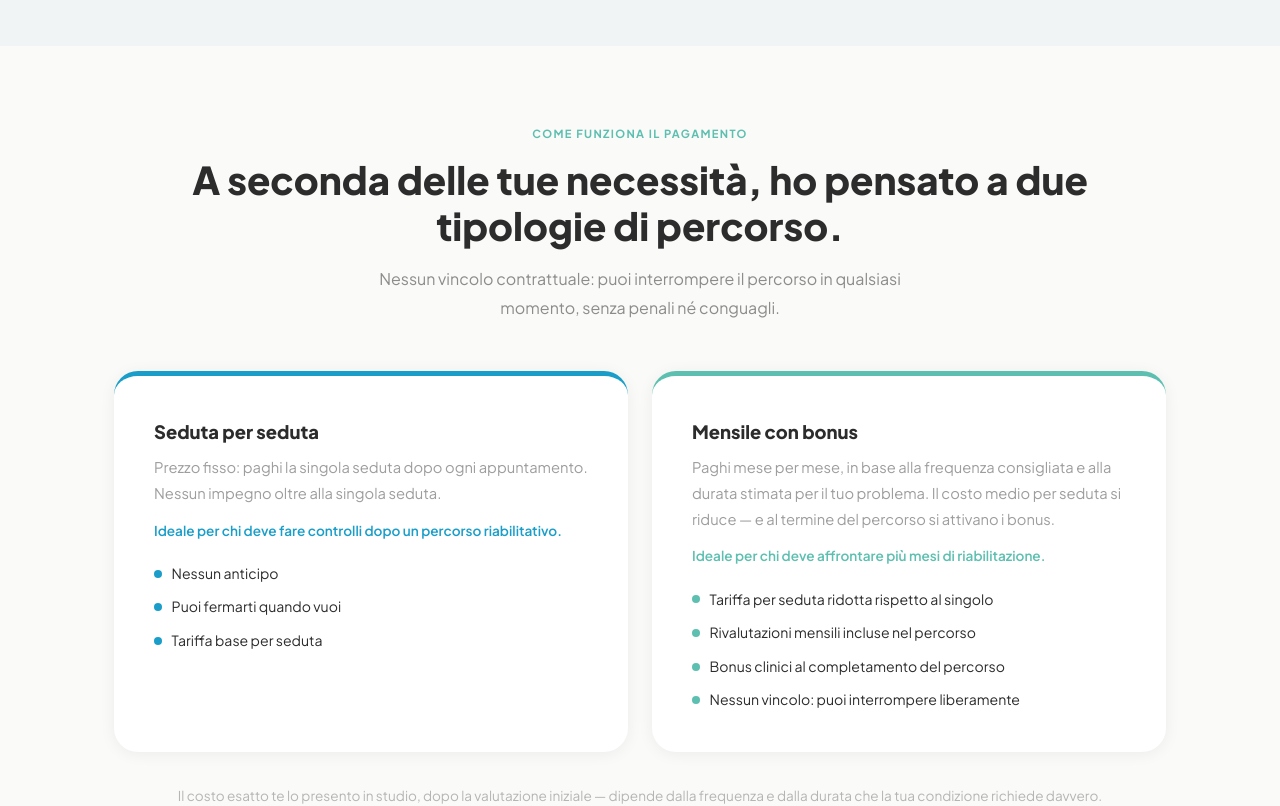
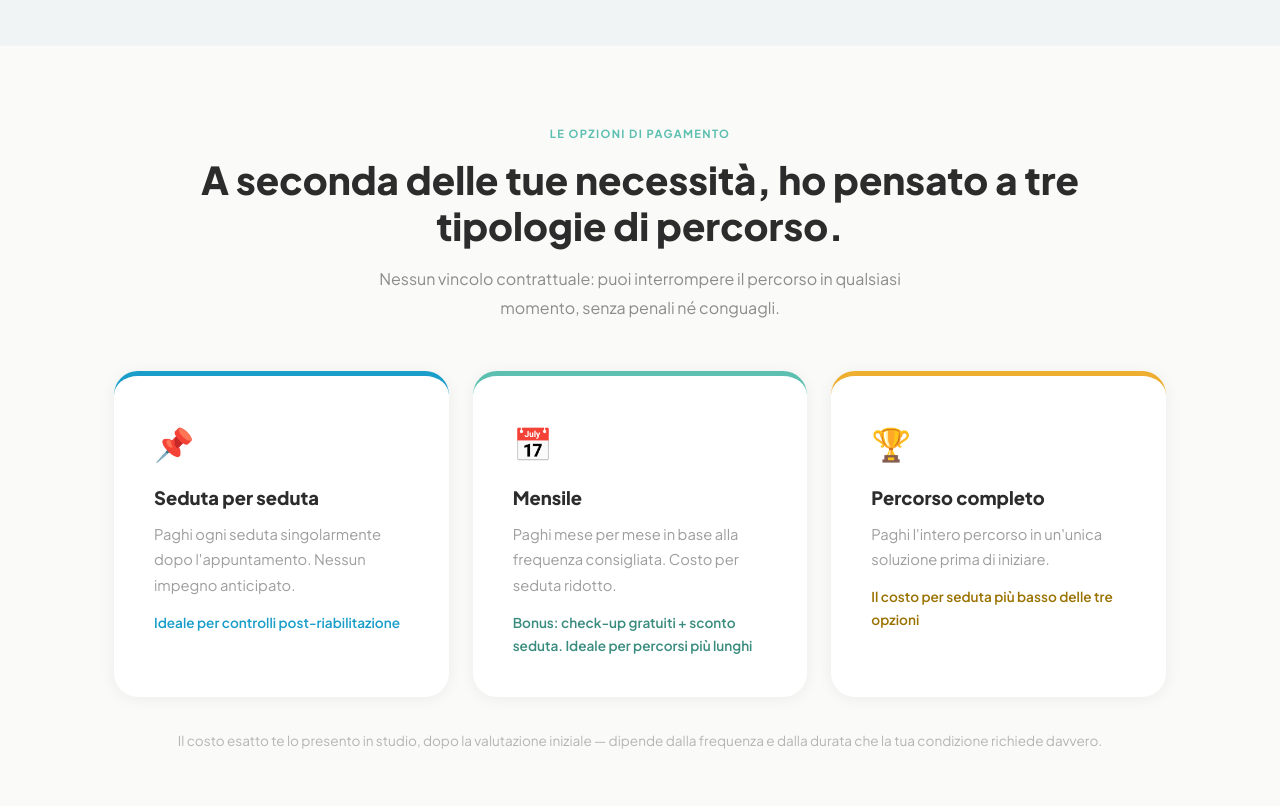
Before and after one commit to studio-mantovan/studio-mantovan, a Next.js app in the folder site/: page /percorsi in a window 1280 px wide. Shown: the part 2400-3206 px from the top of the page. Built offline with nearby package versions, Linux system fonts and the light colour scheme.

Commit message:
feat: aggiunge terza opzione pagamento (Percorso completo) nella sezione pagamento

```diff
--- a/site/src/app/percorsi/page.tsx
+++ b/site/src/app/percorsi/page.tsx
@@ -328,10 +328,10 @@ function PagamentoSection() {
         <FadeIn>
           <div style={{ textAlign: 'center', marginBottom: '3rem' }}>
             <span style={{ fontSize: '0.7rem', fontWeight: 700, textTransform: 'uppercase', letterSpacing: '0.12em', color: C.secondary }}>
-              Come funziona il pagamento
+              Le opzioni di pagamento
             </span>
             <h2 style={{ fontSize: 'clamp(1.8rem, 3vw, 2.4rem)', fontWeight: 800, color: C.text, marginTop: '0.75rem', lineHeight: 1.2 }}>
-              A seconda delle tue necessità, ho pensato a due tipologie di percorso.
+              A seconda delle tue necessità, ho pensato a tre tipologie di percorso.
             </h2>
             <p style={{ marginTop: '1rem', color: `${C.text}88`, lineHeight: 1.8, maxWidth: '580px', marginLeft: 'auto', marginRight: 'auto', fontSize: '1rem' }}>
               Nessun vincolo contrattuale: puoi interrompere il percorso in qualsiasi momento, senza penali né conguagli.
@@ -339,65 +339,61 @@ function PagamentoSection() {
           </div>
         </FadeIn>
 
-        <div className="grid grid-cols-1 md:grid-cols-2 gap-6">
+        <div className="grid grid-cols-1 md:grid-cols-3 gap-6">
           <FadeIn direction="left" delay={0.05}>
             <div style={{
               background: C.white, borderRadius: C.radiusLg, padding: '2.5rem',
               height: '100%', boxShadow: '0 2px 16px rgba(0,0,0,0.06)',
               borderTop: `5px solid ${C.primary}`,
             }}>
+              <div style={{ fontSize: '2rem', marginBottom: '0.75rem' }}>📌</div>
               <h3 style={{ fontSize: '1.15rem', fontWeight: 800, color: C.text, marginBottom: '0.5rem' }}>
                 Seduta per seduta
               </h3>
               <p style={{ fontSize: '0.92rem', color: `${C.text}77`, lineHeight: 1.75, marginBottom: '0.75rem' }}>
-                Prezzo fisso: paghi la singola seduta dopo ogni appuntamento. Nessun impegno oltre alla singola seduta.
+                Paghi ogni seduta singolarmente dopo l&apos;appuntamento. Nessun impegno anticipato.
               </p>
-              <p style={{ fontSize: '0.85rem', color: C.primary, fontWeight: 600, marginBottom: '1.25rem' }}>
-                Ideale per chi deve fare controlli dopo un percorso riabilitativo.
+              <p style={{ fontSize: '0.85rem', color: C.primary, fontWeight: 600, marginTop: 'auto' }}>
+                Ideale per controlli post-riabilitazione
               </p>
-              <div style={{ display: 'flex', flexDirection: 'column', gap: '0.6rem' }}>
-                {[
-                  'Nessun anticipo',
-                  'Puoi fermarti quando vuoi',
-                  'Tariffa base per seduta',
-                ].map((v, i) => (
-                  <div key={i} style={{ display: 'flex', alignItems: 'center', gap: '0.6rem' }}>
-                    <div style={{ width: 8, height: 8, borderRadius: '50%', background: C.primary, flexShrink: 0 }} />
-                    <span style={{ fontSize: '0.88rem', color: C.text }}>{v}</span>
-                  </div>
-                ))}
-              </div>
             </div>
           </FadeIn>
 
-          <FadeIn direction="right" delay={0.1}>
+          <FadeIn delay={0.1}>
             <div style={{
               background: C.white, borderRadius: C.radiusLg, padding: '2.5rem',
               height: '100%', boxShadow: '0 2px 16px rgba(0,0,0,0.06)',
               borderTop: `5px solid ${C.secondary}`,
             }}>
+              <div style={{ fontSize: '2rem', marginBottom: '0.75rem' }}>📅</div>
               <h3 style={{ fontSize: '1.15rem', fontWeight: 800, color: C.text, marginBottom: '0.5rem' }}>
-                Mensile con bonus
+                Mensile
               </h3>
               <p style={{ fontSize: '0.92rem', color: `${C.text}77`, lineHeight: 1.75, marginBottom: '0.75rem' }}>
-                Paghi mese per mese, in base alla frequenza consigliata e alla durata stimata per il tuo problema. Il costo medio per seduta si riduce — e al termine del percorso si attivano i bonus.
+                Paghi mese per mese in base alla frequenza consigliata. Costo per seduta ridotto.
               </p>
-              <p style={{ fontSize: '0.85rem', color: C.secondary, fontWeight: 600, marginBottom: '1.25rem' }}>
-                Ideale per chi deve affrontare più mesi di riabilitazione.
+              <p style={{ fontSize: '0.85rem', color: '#3A8C7F', fontWeight: 600, marginTop: 'auto' }}>
+                Bonus: check-up gratuiti + sconto seduta. Ideale per percorsi più lunghi
               </p>
-              <div style={{ display: 'flex', flexDirection: 'column', gap: '0.6rem' }}>
-                {[
-                  'Tariffa per seduta ridotta rispetto al singolo',
-                  'Rivalutazioni mensili incluse nel percorso',
-                  'Bonus clinici al completamento del percorso',
-                  'Nessun vincolo: puoi interrompere liberamente',
-                ].map((v, i) => (
-                  <div key={i} style={{ display: 'flex', alignItems: 'center', gap: '0.6rem' }}>
-                    <div style={{ width: 8, height: 8, borderRadius: '50%', background: C.secondary, flexShrink: 0 }} />
-                    <span style={{ fontSize: '0.88rem', color: C.text }}>{v}</span>
-                  </div>
-                ))}
-              </div>
+            </div>
+          </FadeIn>
+
+          <FadeIn direction="right" delay={0.15}>
+            <div style={{
+              background: C.white, borderRadius: C.radiusLg, padding: '2.5rem',
+              height: '100%', boxShadow: '0 2px 16px rgba(0,0,0,0.06)',
+              borderTop: '5px solid #EEAE30',
+            }}>
+              <div style={{ fontSize: '2rem', marginBottom: '0.75rem' }}>🏆</div>
+              <h3 style={{ fontSize: '1.15rem', fontWeight: 800, color: C.text, marginBottom: '0.5rem' }}>
+                Percorso completo
+              </h3>
+              <p style={{ fontSize: '0.92rem', color: `${C.text}77`, lineHeight: 1.75, marginBottom: '0.75rem' }}>
+                Paghi l&apos;intero percorso in un&apos;unica soluzione prima di iniziare.
+              </p>
+              <p style={{ fontSize: '0.85rem', color: '#9a7200', fontWeight: 600, marginTop: 'auto' }}>
+                Il costo per seduta più basso delle tre opzioni
+              </p>
             </div>
           </FadeIn>
         </div>
```
